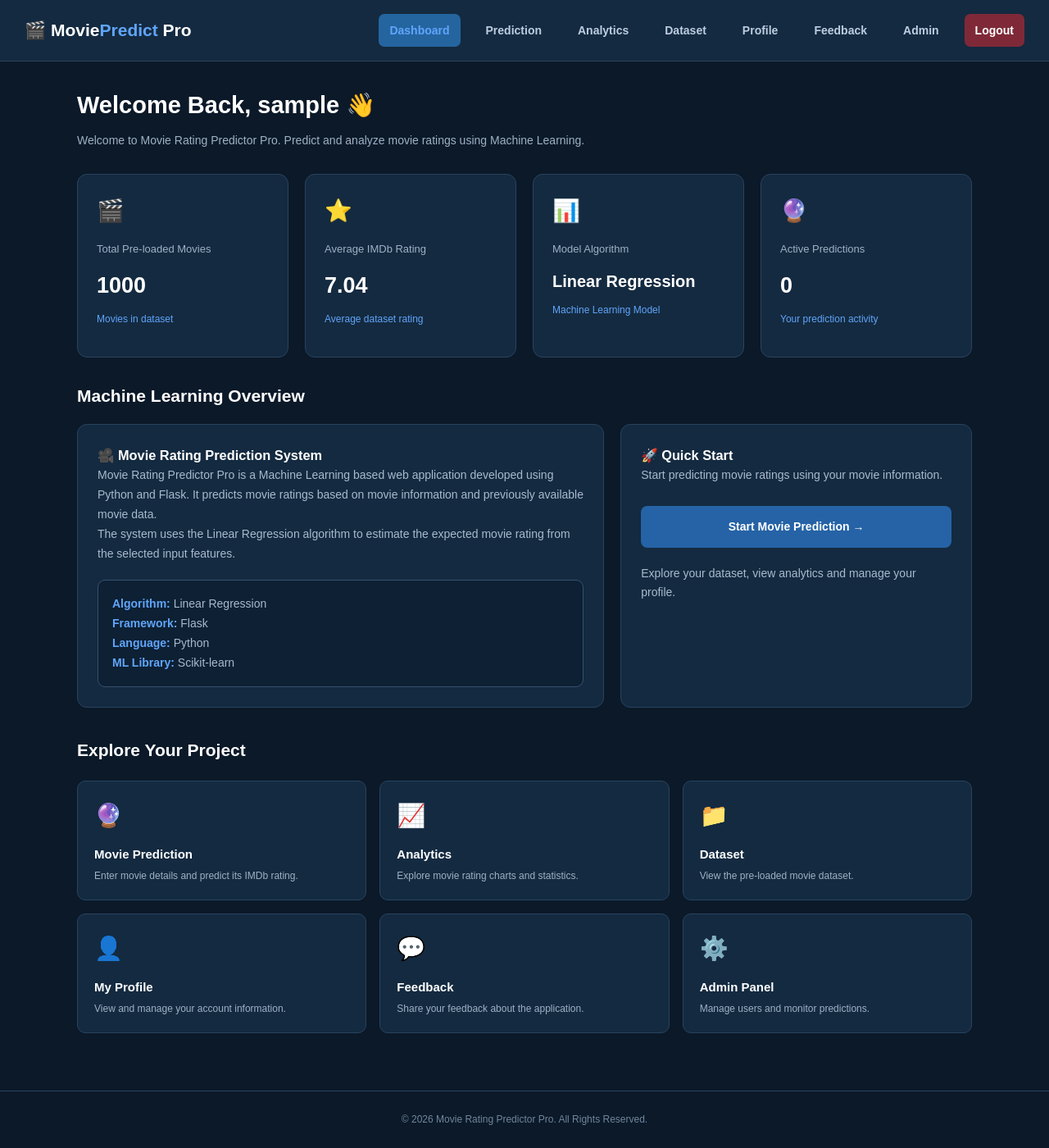
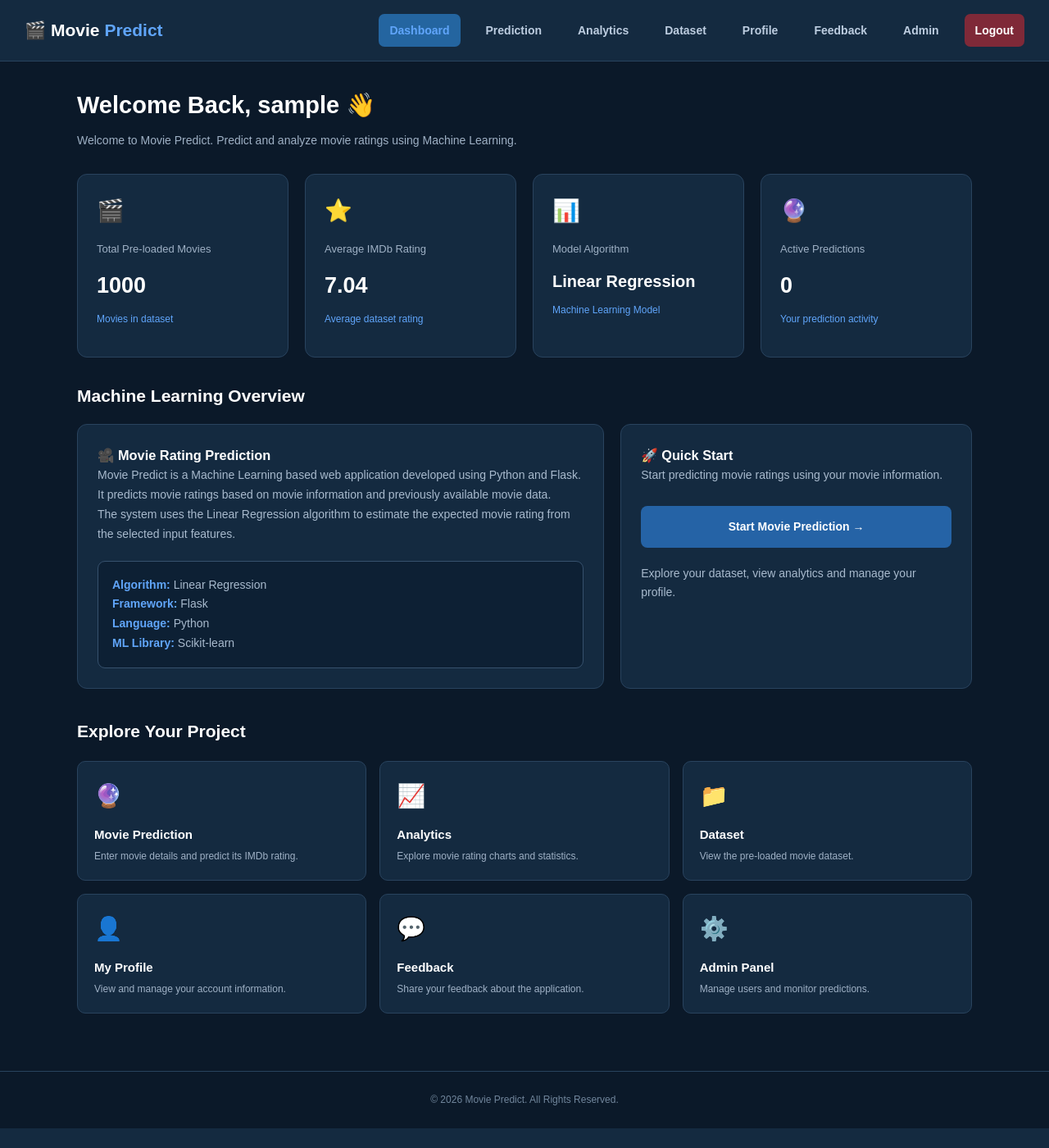
Before and after one commit to abhijnank/Movie-Rating-Prediction, a Flask app: page /dashboard in a window 1280 px wide. Shown: the whole page at 82% size. After the commit the page ends 1376 px from the top, so only its background shows below. Run offline with Flask 3, Linux system fonts and the light colour scheme; the visitor is signed in with stand-in values (Sample User, id 1); data comes from the database, SQL or seed files in the repository; data that the repository does not hold is empty.

Commit message:
Rename project from Movie Rating Predictor Pro to Movie Predict

```diff
--- a/templates/dashboard.html
+++ b/templates/dashboard.html
@@ -1,10 +1,11 @@
+
 <!DOCTYPE html>
 <html lang="en">
 <head>
     <meta charset="UTF-8">
     <meta name="viewport" content="width=device-width, initial-scale=1.0">
 
-    <title>Dashboard | Movie Rating Predictor Pro</title>
+    <title>Dashboard | Movie Predict</title>
 
     <link rel="stylesheet"
           href="{{ url_for('static', filename='style.css') }}">
@@ -255,7 +256,7 @@
 <nav class="navbar">
 
     <div class="brand">
-        🎬 Movie<span>Predict</span> Pro
+        🎬 Movie<span> Predict</span>
     </div>
 
     <div class="nav-links">
@@ -293,7 +294,7 @@
         </h1>
 
         <p>
-            Welcome to Movie Rating Predictor Pro.
+            Welcome to Movie Predict.
             Predict and analyze movie ratings using Machine Learning.
         </p>
 
@@ -365,10 +366,10 @@
 
         <div class="panel">
 
-            <h3>🎥 Movie Rating Prediction System</h3>
+            <h3>🎥 Movie Rating Prediction</h3>
 
             <p>
-                Movie Rating Predictor Pro is a Machine Learning
+                Movie Predict is a Machine Learning
                 based web application developed using Python and Flask.
                 It predicts movie ratings based on movie information
                 and previously available movie data.
@@ -521,7 +522,7 @@
 
 <footer class="footer">
 
-    © 2026 Movie Rating Predictor Pro.
+    © 2026 Movie Predict.
     All Rights Reserved.
 
 </footer>
```
